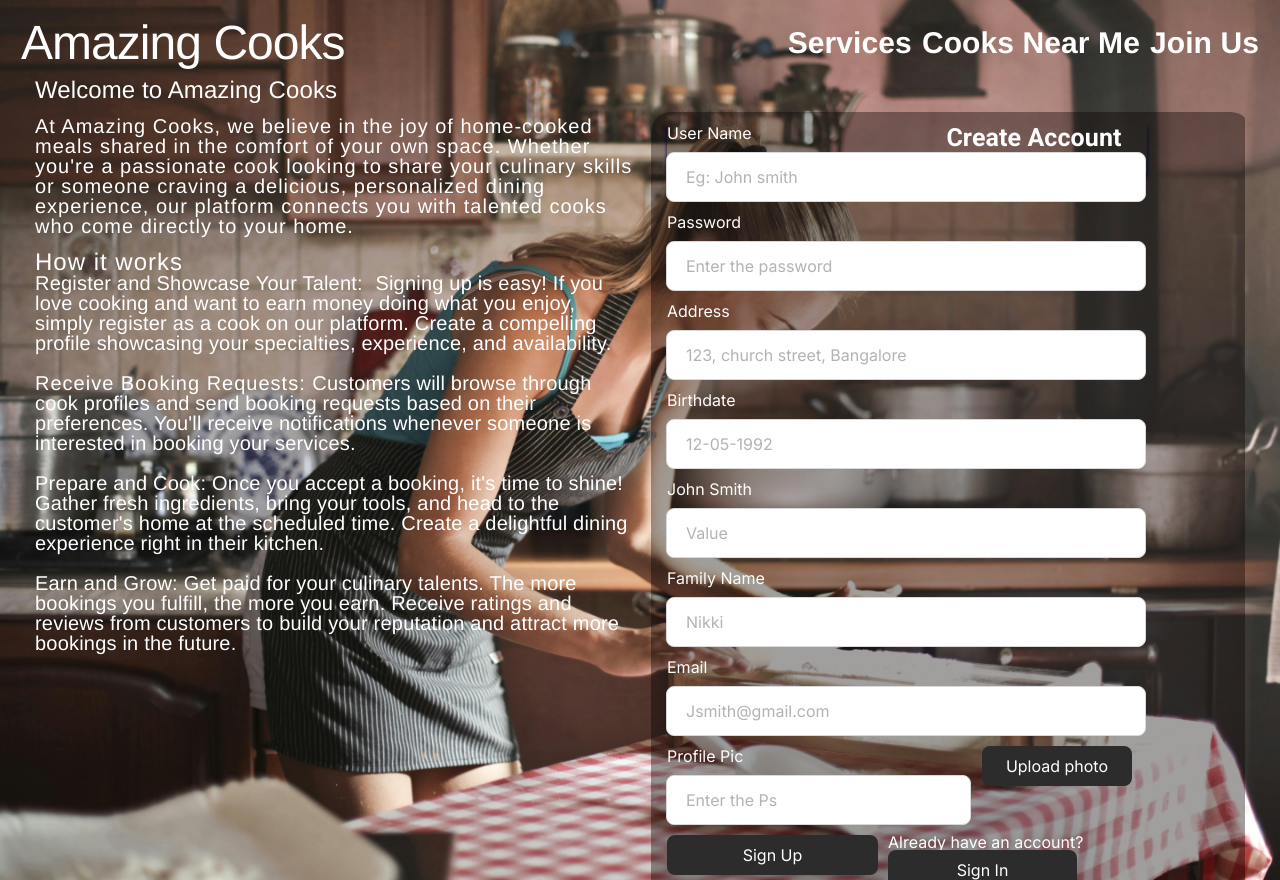
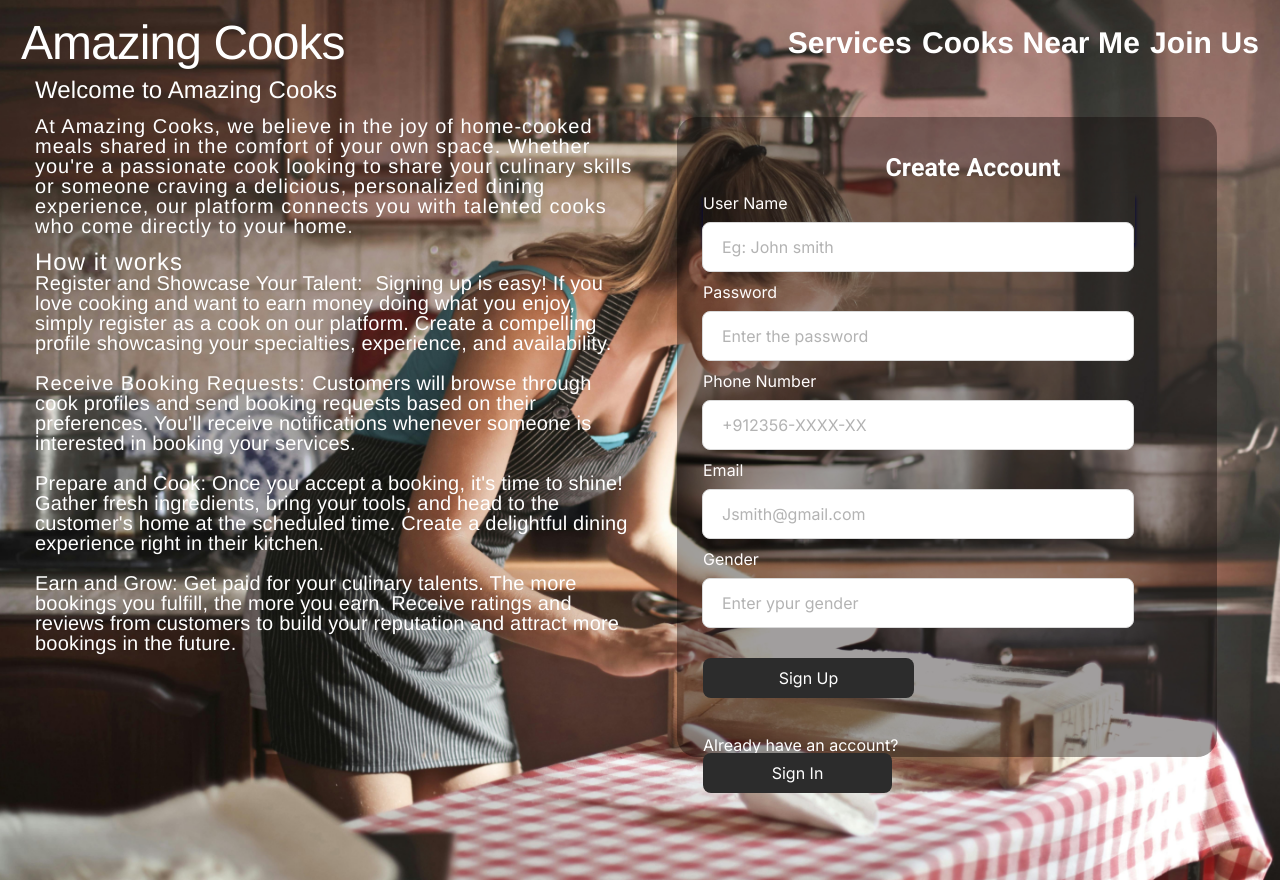
Before and after one commit to pratap/AmazingCooksApp, a React (Vite) app: page / in a window 1280 px wide. Built offline with nearby package versions, Linux system fonts and the light colour scheme.

Commit message:
updated new signup ui

```diff
--- a/src/screens/Frame/Frame.jsx
+++ b/src/screens/Frame/Frame.jsx
@@ -171,7 +171,7 @@ const handleInputChange = (value) => {
 // };
 
 export const Frame = () => {
-  return(
+  return (
     <div className="frame">
       <div className="main-content-frame">
         <div className="navigation-frame">
@@ -250,7 +250,6 @@ export const Frame = () => {
               </p>
             </div>
             <div className="create-account-frame">
-              {/* <div className="overlap-group-wrapper"> */}
               <div className="overlap-group">
               <div className="overlap">
               <div className="frame-2">
@@ -279,36 +278,9 @@ export const Frame = () => {
                       className="input-field-4"
                       divClassName="input-field-2"
                       inputClassName="input-field-3"
-                    label="Address"
+                      label="Phone Number"
                       state="default"
-                    value="123, church street, Bangalore"
-                    valueType="placeholder"
-                  />
-                  <InputField
-                    className="input-field-4"
-                    divClassName="input-field-2"
-                    inputClassName="input-field-3"
-                    label="Birthdate"
-                    state="default"
-                    value="12-05-1992"
-                    valueType="placeholder"
-                  />
-                  <InputField
-                    className="input-field-4"
-                    divClassName="input-field-2"
-                    inputClassName="input-field-3"
-                    label="John Smith"
-                    state="default"
-                    value="Value"
-                    valueType="placeholder"
-                  />
-                  <InputField
-                    className="input-field-4"
-                    divClassName="input-field-2"
-                    inputClassName="input-field-3"
-                    label="Family Name"
-                    state="default"
-                    value="Nikki"
+                      value="+912356-XXXX-XX"
                       valueType="placeholder"
                     />
                     <InputField
@@ -320,18 +292,16 @@ export const Frame = () => {
                       value="Jsmith@gmail.com"
                       valueType="placeholder"
                     />
-                  <div className="frame-3">
                     <InputField
                       className="input-field-5"
                       divClassName="input-field-2"
                       inputClassName="input-field-6"
-                    label="Profile Pic"
+                      label="Gender"
                       state="default"
-                    value="Enter the Ps"
+                      value="Enter ypur gender"
                       valueType="placeholder"
                     />
-                  <Button className="upload-photo-button" label="Upload photo" size="medium" variant="primary" />
-                  </div>
+
                     <div className="frame-3">
                       <Button className="sign-up-button" label="Sign Up" size="medium" variant="primary" />
                       <div className="frame-5">
--- a/src/screens/Frame/style.css
+++ b/src/screens/Frame/style.css
@@ -1041,7 +1041,7 @@
 }
 
 .frame .overlap-group {
-  background-color: #0a000061;
+  /* background-color: #0a000061; */
   border-radius: 20px;
   height: 100vh;
   left: 1%;
@@ -1053,11 +1053,13 @@
 }
 
 .frame .overlap {
-  height: 83px;
-  left: 16px;
+  border-radius: 20px;
+  background-color: #0a000061;
+  height: 80%;
+  left: 26px;
   position: absolute;
   top: 5px;
-  width: 100%;
+  width: 90%;
 }
 
 .frame .frame-2 {
@@ -1067,9 +1069,9 @@
   flex-direction: column;
   gap: 39px;
   justify-content: flex-end;
-  /* left: 123px; */
+   left: 26px;
   position: absolute;
-  top: 6px;
+  top: 76px;
   width: 100%;
 }
 
@@ -1077,8 +1079,11 @@
   align-items: flex-start;
   display: inline-flex;
   flex: 0 0 auto;
-  gap: 10px;
+  gap: 40px;
   position: relative;
+  flex-wrap: wrap;
+  top: 20px;
+  width: 70%;
 }
 
 .frame .frame-4 {
@@ -1095,12 +1100,12 @@
   font-size: 25px;
   font-weight: 700;
   height: 43px;
-  left: 67px;
+  /* left: 67px; */
   letter-spacing: 0.1px;
   line-height: 20px;
   position: absolute;
   text-align: center;
-  top: 5px;
+  top: -35px;
   width: 100%;
 }
 
```
Lines whose indentation alone changed are shown as unchanged.
